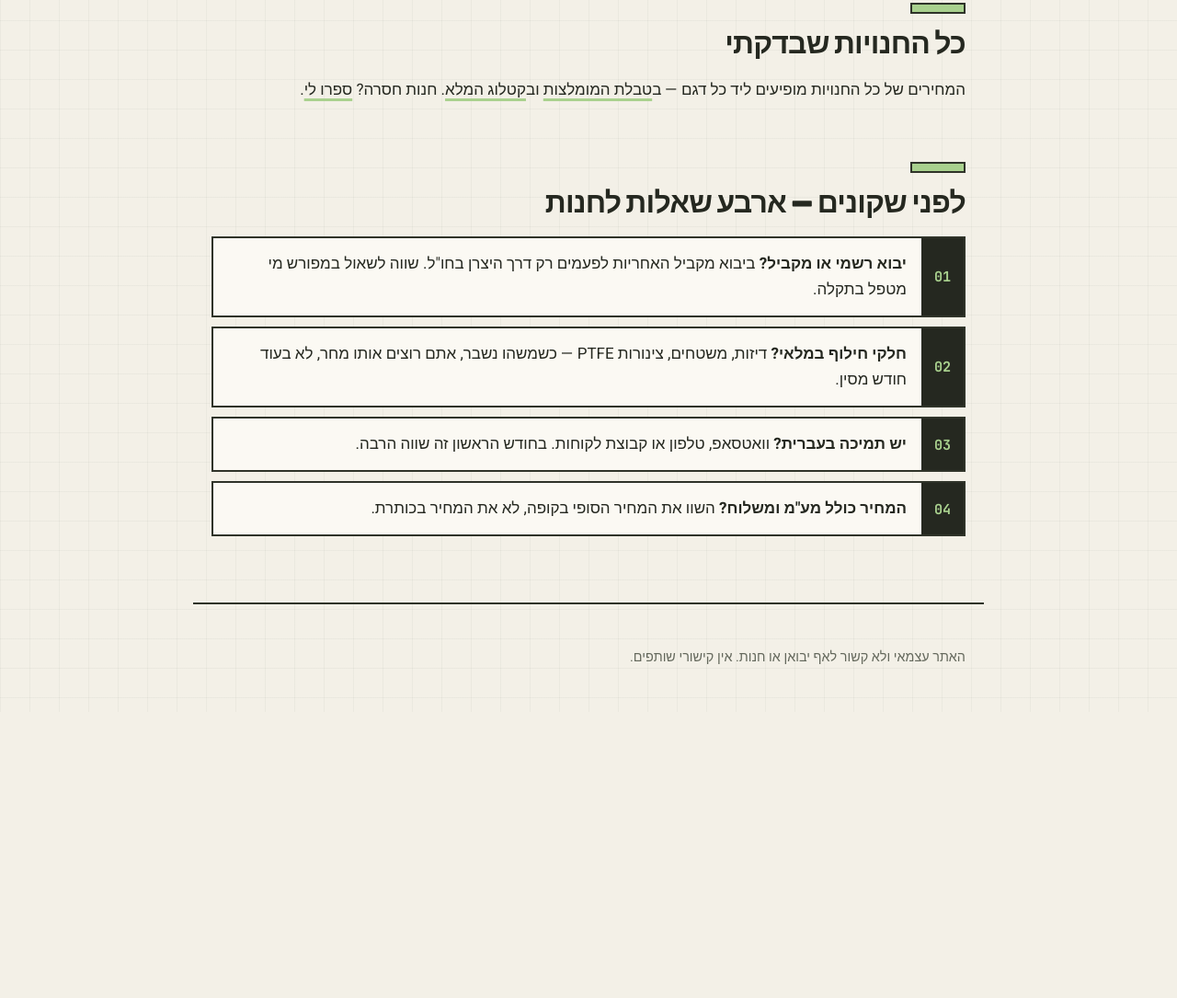
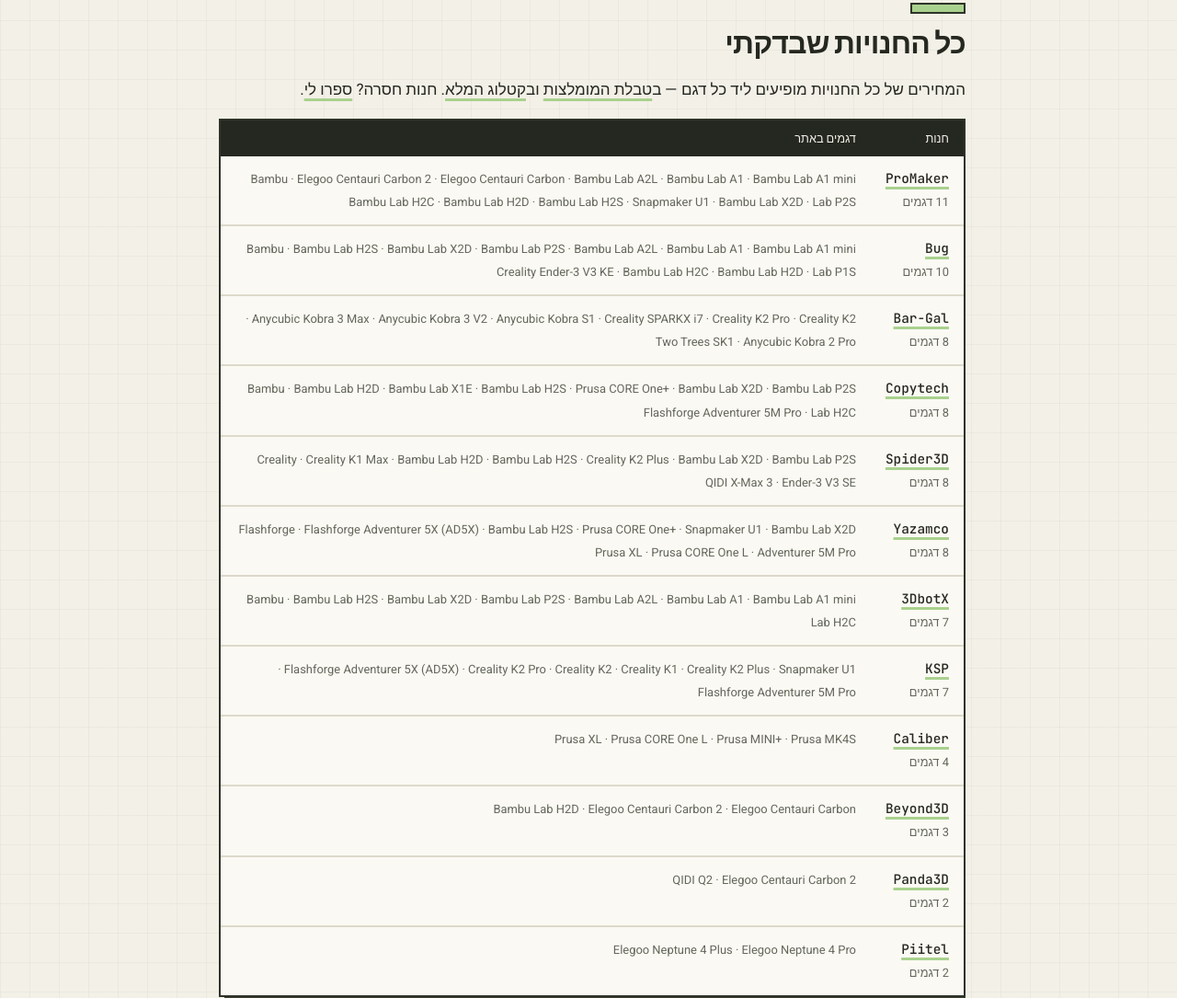
Before and after one commit to OMRITGM/preset-porter, a website: page stores.html in a window 1280 px wide. Shown: the part 1354-2439 px from the top of the page at 92% size. Before the commit the page ends 2128 px from the top, so only its background shows below. Drawn offline with Linux system fonts and the light colour scheme.

Commit message:
stores: list every store that appears in the price lists

```diff
--- a/app.js
+++ b/app.js
@@ -163,6 +163,17 @@ if ($("#stores")) $("#stores").innerHTML = STORES.map((s) => `<article class="ca
   <p>${s.why}</p>${s.watch ? `<p class="watch"><b>שימו לב:</b> ${s.watch}</p>` : ""}
   <p>${ext(s.url, "לאתר החנות ←")}</p></article>`).join("");
 
+// כל החנויות שמופיעות במחירים (מומלצות + קטלוג). "דרך Zap" = אין אתר חנות ישיר — לא נכלל.
+if ($("#all-stores")) {
+  const map = {};
+  const addM = (store, url, model) => { if (/Zap/.test(store)) return; (map[store] ||= { url: new URL(url).origin, models: new Set() }).models.add(model); };
+  PRINTERS.forEach((p) => p.prices.forEach((x) => addM(x.store, x.url, p.name)));
+  CATALOG.forEach((c) => c.o.forEach(([store, , , url]) => addM(store, url, `${c.brand} ${c.name}`)));
+  const rows = Object.entries(map).sort((a, b) => b[1].models.size - a[1].models.size || a[0].localeCompare(b[0]));
+  $("#all-stores").innerHTML = `<table><thead><tr><th>חנות</th><th>דגמים באתר</th></tr></thead><tbody>${rows.map(([n, v]) => `<tr>
+    <td><b>${ext(v.url, n)}</b><br><small>${v.models.size} דגמים</small></td><td><small>${[...v.models].map((m) => `<bdi>${m}</bdi>`).join(" · ")}</small></td></tr>`).join("")}</tbody></table>`;
+}
+
 // ---- וואטסאפ + סלייסרים
 if ($("#wa")) {
   if (SITE.whatsapp) $("#wa").href = `https://wa.me/${SITE.whatsapp}?text=${encodeURIComponent("היי, הגעתי מהאתר ורוצה עזרה עם מדפסת תלת-ממד")}`;
--- a/stores.html
+++ b/stores.html
@@ -21,6 +21,7 @@
 
     <h2>כל החנויות שבדקתי</h2>
     <p>המחירים של כל החנויות מופיעים ליד כל דגם — ב<a href="index.html#prices">טבלת המומלצות</a> וב<a href="catalog.html">קטלוג המלא</a>. חנות חסרה? <a href="https://github.com/OMRITGM/preset-porter/issues">ספרו לי</a>.</p>
+    <div class="table-wrap" id="all-stores"></div>
 
     <h2>לפני שקונים — ארבע שאלות לחנות</h2>
     <ol class="check">
@@ -31,6 +32,6 @@
     </ol>
   </main>
   <footer><p>האתר עצמאי ולא קשור לאף יבואן או חנות. אין קישורי שותפים.</p></footer>
-  <script src="data.js"></script><script src="app.js"></script>
+  <script src="data.js"></script><script src="catalog.js"></script><script src="app.js"></script>
 </body>
 </html>
```
